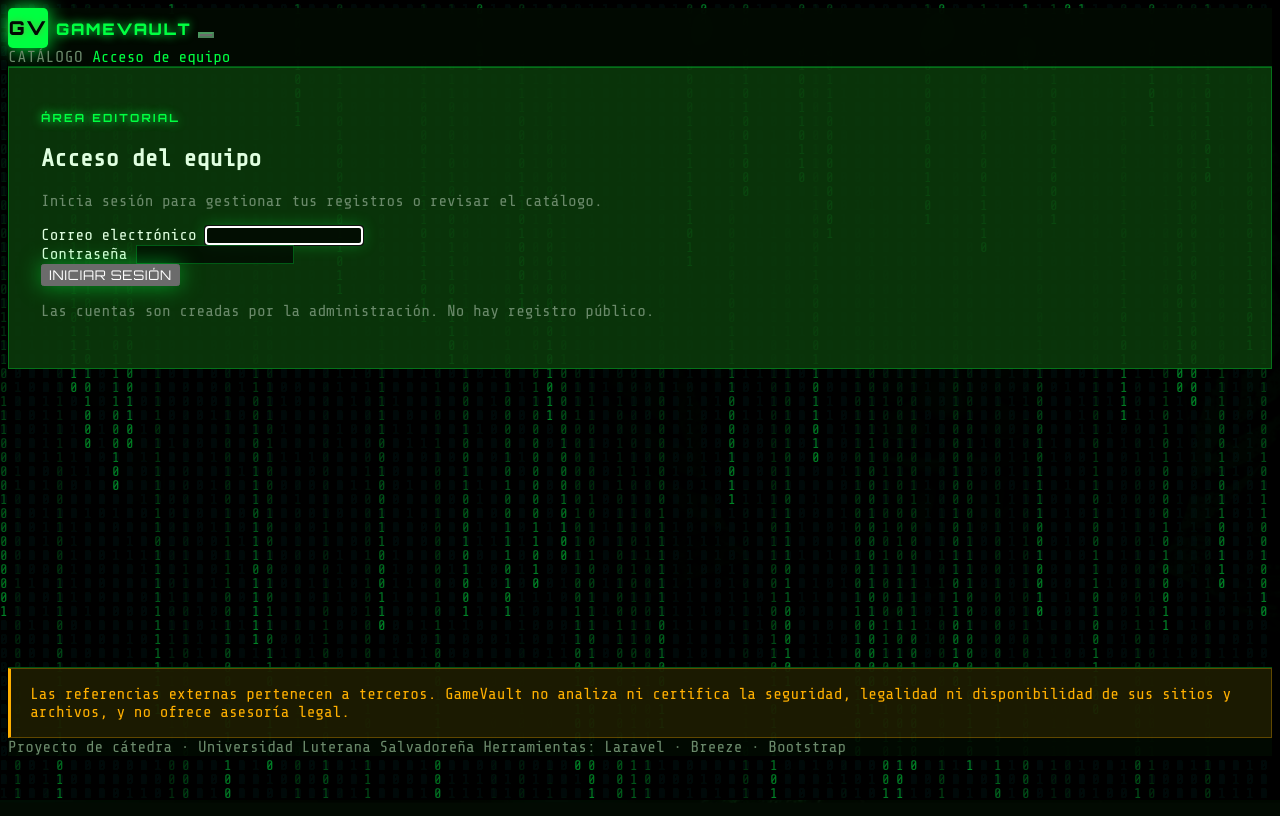
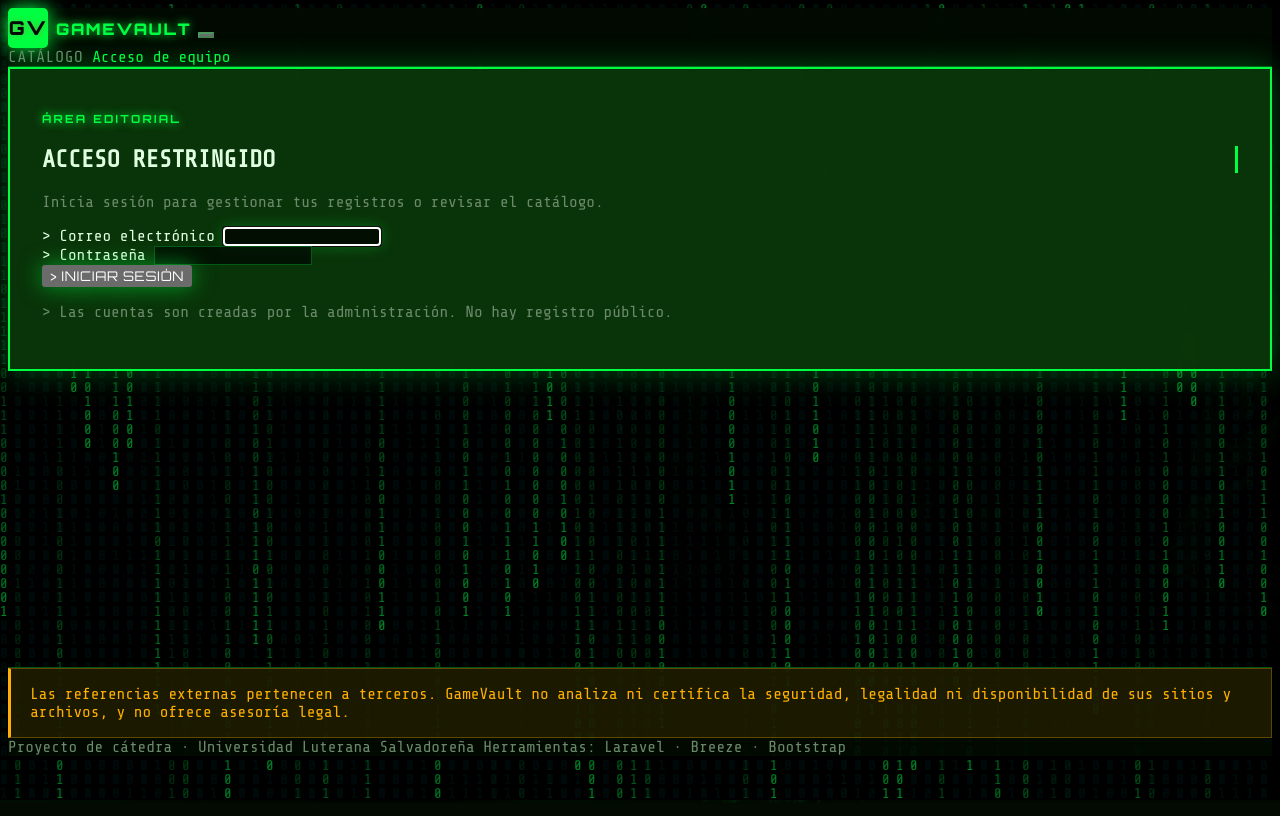
Before and after one commit to jhonathanramos2023-cyber/gameVault, a Laravel app: page /login in a window 1280 px wide. Run offline with Laravel 12, Linux system fonts and the light colour scheme; style sheets or scripts are compiled from the project's sources.

Commit message:
Bloque 5: login con efecto shake al error, panel con paneles de cristal, conteo animado de estadísticas, botones con ripple y animaciones de entrada

```diff
--- a/resources/css/app.css
+++ b/resources/css/app.css
@@ -543,3 +543,54 @@ body[data-fondo="colaboradores"] .pagination {
 .detail-image:hover {
  transform: scale(1.05);
 }
+
+.login-panel {
+    backdrop-filter: blur(10px);
+    border: 2px solid var(--gv-green);
+    box-shadow: 0 0 30px rgba(0, 255, 65, 0.3);
+}
+.typewriter-title {
+    overflow: hidden;
+    border-right: 3px solid var(--gv-green);
+    white-space: nowrap;
+    animation: typingTitle 2s steps(20, end), blink 0.75s step-end infinite;
+}
+@keyframes typingTitle {
+    from { width: 0; }
+    to { width: 100%; }
+}
+.login-panel.shake {
+    animation: shake 0.5s ease-in-out;
+}
+@keyframes shake {
+    0%, 100% { transform: translateX(0); }
+    10%, 30%, 50%, 70%, 90% { transform: translateX(-10px); }
+    20%, 40%, 60%, 80% { transform: translateX(10px); }
+}
+.gv-panel {
+    backdrop-filter: blur(10px);
+}
+body[data-fondo="panel"] .gv-panel,
+body[data-fondo="colaboradores"] .gv-panel {
+    backdrop-filter: blur(10px);
+    border: 1px solid rgba(255, 42, 42, 0.3);
+}
+.btn-cyan:active {
+    animation: ripple 0.3s ease;
+}
+@keyframes ripple {
+    0% { transform: scale(1); }
+    50% { transform: scale(0.95); }
+    100% { transform: scale(1); }
+}
+.gv-main {
+    animation: fadeIn 0.5s ease, scanIn 0.8s ease;
+}
+@keyframes fadeIn {
+    from { opacity: 0; }
+    to { opacity: 1; }
+}
+@keyframes scanIn {
+    from { transform: translateY(20px); }
+    to { transform: translateY(0); }
+}
--- a/resources/js/app.js
+++ b/resources/js/app.js
@@ -2,6 +2,8 @@ import 'bootstrap';
 import './matrix.js';
 import './epic-intro.js';
 import './catalog-effects.js';
+import './login-effects.js';
+import './panel-effects.js';
 
 document.addEventListener('DOMContentLoaded', () => {
     const selector = document.querySelector('[data-image-preview]');
--- /dev/null
+++ b/resources/js/login-effects.js
@@ -0,0 +1,25 @@
+class LoginEffects {
+    constructor() {
+        this.initShakeOnError();
+    }
+
+    initShakeOnError() {
+        const loginForm = document.getElementById('login-form');
+        const loginPanel = document.querySelector('.login-panel');
+
+        if (!loginForm || !loginPanel) return;
+
+        if (document.querySelector('.text-danger')) {
+            loginPanel.classList.add('shake');
+            setTimeout(() => {
+                loginPanel.classList.remove('shake');
+            }, 500);
+        }
+    }
+}
+
+document.addEventListener('DOMContentLoaded', () => {
+    if (document.querySelector('.login-panel')) {
+        new LoginEffects();
+    }
+});
--- a/resources/views/auth/login.blade.php
+++ b/resources/views/auth/login.blade.php
@@ -3,25 +3,25 @@
 @section('content')
     <div class="row justify-content-center">
         <div class="col-12 col-md-8 col-lg-5">
-            <section class="gv-panel">
+            <section class="gv-panel login-panel">
                 <p class="eyebrow">Área editorial</p>
-                <h1 class="h2 fw-bold mb-2">Acceso del equipo</h1>
+                <h1 class="h2 fw-bold mb-2 typewriter-title">ACCESO RESTRINGIDO</h1>
                 <p class="gv-muted mb-4">Inicia sesión para gestionar tus registros o revisar el catálogo.</p>
-                <form method="POST" action="{{ route('login') }}">
+                <form method="POST" action="{{ route('login') }}" id="login-form">
                     @csrf
                     <div class="mb-3">
-                        <label for="email" class="form-label">Correo electrónico</label>
+                        <label for="email" class="form-label">> Correo electrónico</label>
                         <input id="email" name="email" type="email" class="form-control" value="{{ old('email') }}" required autofocus autocomplete="username">
-                        @error('email')<div class="text-danger small mt-1">{{ $message }}</div>@enderror
+                        @error('email')<div class="text-danger small mt-1">> {{ $message }}</div>@enderror
                     </div>
                     <div class="mb-4">
-                        <label for="password" class="form-label">Contraseña</label>
+                        <label for="password" class="form-label">> Contraseña</label>
                         <input id="password" name="password" type="password" class="form-control" required autocomplete="current-password">
-                        @error('password')<div class="text-danger small mt-1">{{ $message }}</div>@enderror
+                        @error('password')<div class="text-danger small mt-1">> {{ $message }}</div>@enderror
                     </div>
-                    <button class="btn btn-cyan w-100" type="submit">Iniciar sesión</button>
+                    <button class="btn btn-cyan w-100" type="submit">> INICIAR SESIÓN</button>
                 </form>
-                <p class="small gv-muted mt-3 mb-0">Las cuentas son creadas por la administración. No hay registro público.</p>
+                <p class="small gv-muted mt-3 mb-0">> Las cuentas son creadas por la administración. No hay registro público.</p>
             </section>
         </div>
     </div>
```
Also changed, not shown: resources/js/panel-effects.js (added, +39 -0 lines).
